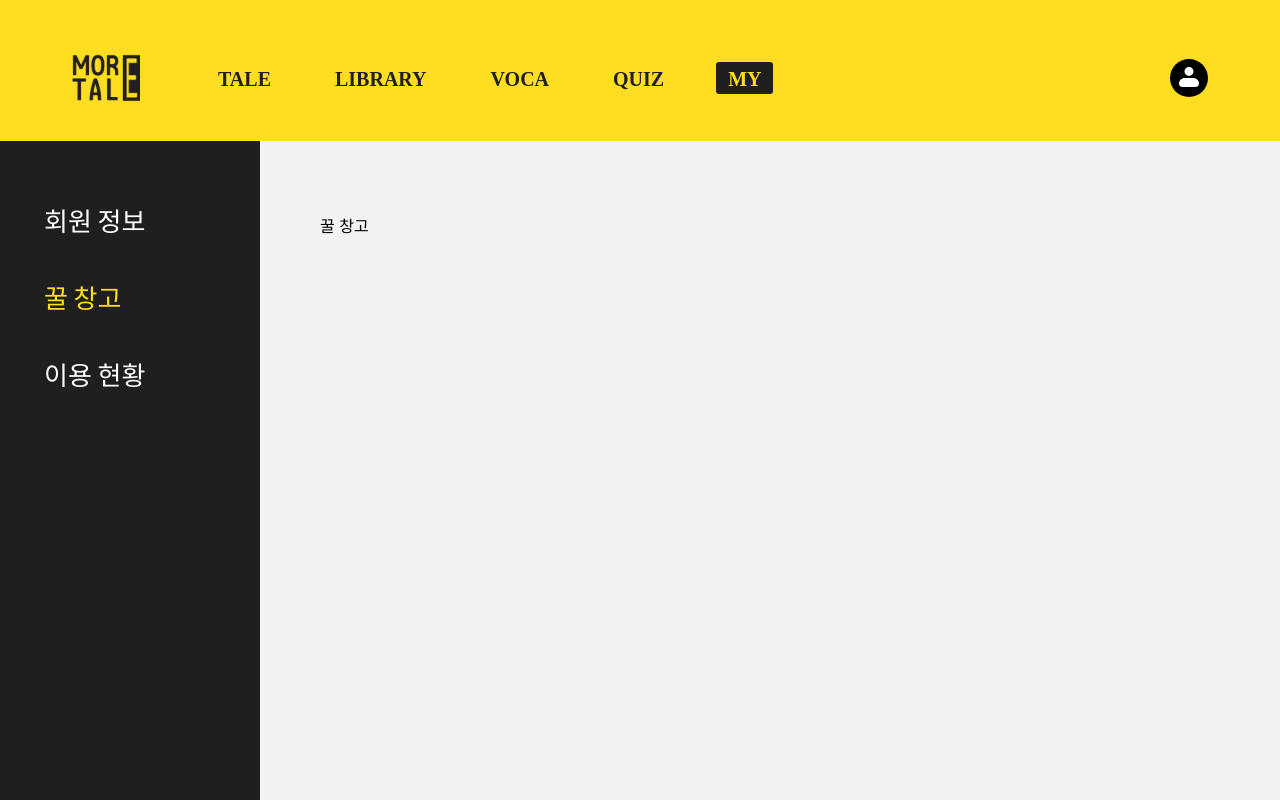
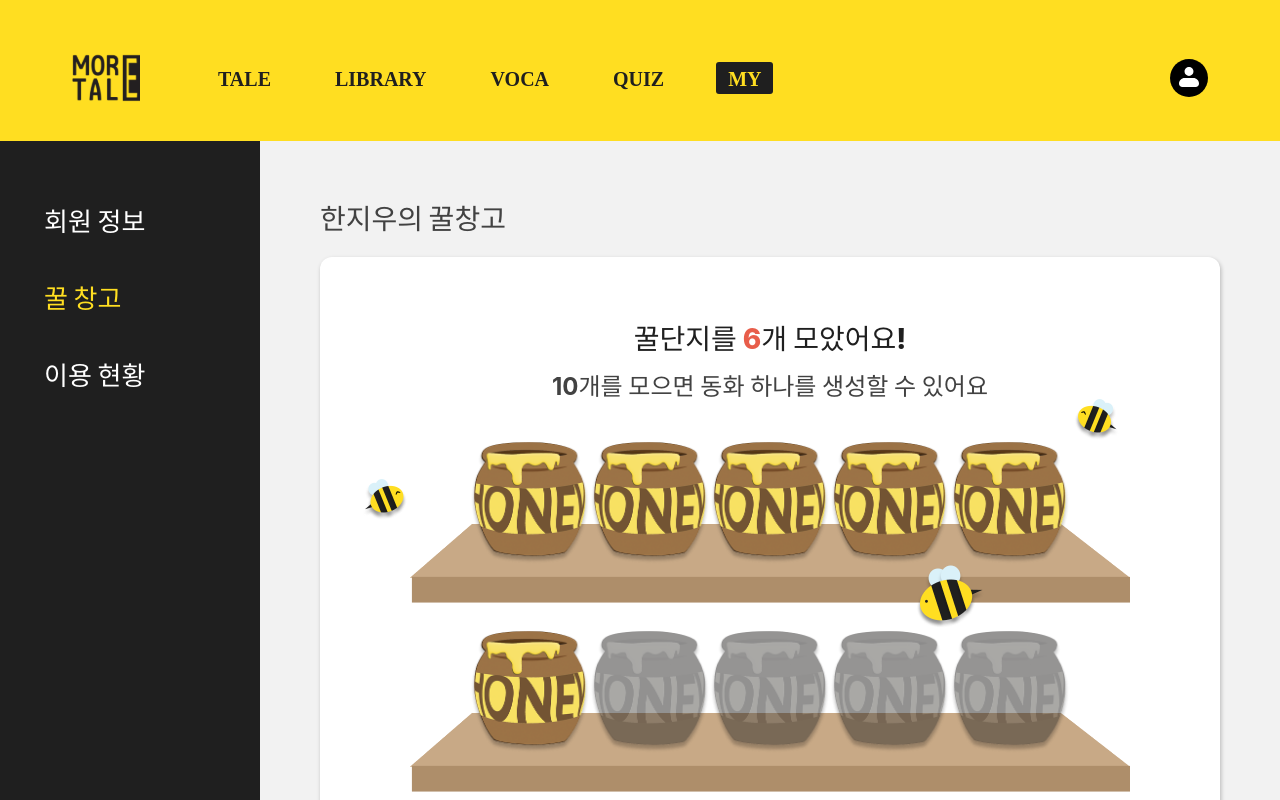
Before and after one commit to GDGoC-quadS-Team1/MoreTale-frontend, a React (Vite) app: page /mypage in a window 1280 px wide. Both pictures are taken after a click on the button "꿀 창고". Built offline with nearby package versions, Linux system fonts and the light colour scheme; a web font is replaced by a local one.

Commit message:
feat: 마이페이지 - 꿀 창고

```diff
--- a/src/pages/MyPage.tsx
+++ b/src/pages/MyPage.tsx
@@ -4,6 +4,12 @@ import Header from "../components/Header";
 import ProfileDefault from "../assets/images/mypage/profile-default.svg";
 import MaleIcon from "../assets/images/mypage/male.svg";
 import FemaleIcon from "../assets/images/mypage/female.svg";
+import HoneyBee1 from "../assets/images/mypage/honey-bee-1.png";
+import HoneyBee2 from "../assets/images/mypage/honey-bee-2.png";
+import HoneyBee3 from "../assets/images/mypage/honey-bee-3.png";
+import HoneyJarFilled from "../assets/images/mypage/honey-jar-filled.png";
+import HoneyJarEmpty from "../assets/images/mypage/honey-jar-empty.png";
+import HoneyJarStand from "../assets/images/mypage/honey-jar-stand.png";
 
 type SidebarKey = "member" | "honey" | "usage";
 
@@ -18,6 +24,12 @@ const CHILD_PROFILE = {
     age: 8,
     gender: "male" as const,
     email: "jiwoo0420@gmail.com",
+};
+
+const HONEY_WAREHOUSE_DUMMY = {
+    honeyCount: 6,
+    totalCount: 10,
+    jarsPerRow: 5,
 };
 
 const INFO_ROWS = [
@@ -40,6 +52,12 @@ const INFO_ROWS = [
 
 const MyPage = () => {
     const [activeSidebar, setActiveSidebar] = useState<SidebarKey>("member");
+    const { honeyCount, totalCount, jarsPerRow } = HONEY_WAREHOUSE_DUMMY;
+    const honeyJars = Array.from({ length: totalCount }, (_, index) => index < honeyCount);
+    const honeyShelfRows = [
+        honeyJars.slice(0, jarsPerRow),
+        honeyJars.slice(jarsPerRow),
+    ];
 
     return (
         <Wrapper>
@@ -58,7 +76,7 @@ const MyPage = () => {
                     ))}
                 </Sidebar>
                 <Main>
-                    {activeSidebar === "member" ? (
+                    {activeSidebar === "member" && (
                         <>
                             <ProfileCard>
                                 <ProfileImgContainer>
@@ -106,7 +124,48 @@ const MyPage = () => {
                                 ))}
                             </InfoList>
                         </>
-                    ) : (
+                    )}
+
+                    {activeSidebar === "honey" && (
+                        <>
+                            <HoneyTitle>한지우의 꿀창고</HoneyTitle>
+                            <HoneyCard>
+                                <HoneyStatus>
+                                    <HoneyStatusMain>
+                                        꿀단지를 <HoneyCount>{honeyCount}</HoneyCount>개 모았어요!
+                                    </HoneyStatusMain>
+                                    <HoneyStatusSub>
+                                        {totalCount}개를 모으면 동화 하나를 생성할 수 있어요
+                                    </HoneyStatusSub>
+                                </HoneyStatus>
+
+                                <HoneyDisplay>
+                                    <Bee1 src={HoneyBee1} alt="" />
+                                    <Bee2 src={HoneyBee2} alt="" />
+                                    <Bee3 src={HoneyBee3} alt="" />
+
+                                    {honeyShelfRows.map((row, rowIndex) => (
+                                        <ShelfRow key={rowIndex}>
+                                            <JarSlots>
+                                                {row.map((isFilled, jarIndex) => (
+                                                    <JarSlot key={jarIndex}>
+                                                        <JarImg
+                                                            src={isFilled ? HoneyJarFilled : HoneyJarEmpty}
+                                                            alt=""
+                                                            $filled={isFilled}
+                                                        />
+                                                    </JarSlot>
+                                                ))}
+                                            </JarSlots>
+                                            <StandImg src={HoneyJarStand} alt="" />
+                                        </ShelfRow>
+                                    ))}
+                                </HoneyDisplay>
+                            </HoneyCard>
+                        </>
+                    )}
+
+                    {activeSidebar === "usage" && (
                         <Placeholder>
                             {SIDEBAR_ITEMS.find((item) => item.key === activeSidebar)?.label}
                         </Placeholder>
@@ -355,5 +414,130 @@ const EditButton = styled.button`
     cursor: pointer;
 `;
 
+const HoneyTitle = styled.h2`
+    margin: 0;
+    color: #424242;
+    font-size: 28px;
+    font-weight: 900;
+`;
+
+const HoneyCard = styled.section`
+    background: #FFFFFF;
+    display: flex;
+    flex-direction: column;
+    align-items: center;
+    gap: 40px;
+    padding: 60px;
+    border-radius: 12px;
+    box-shadow: 1px 2px 4px 0 rgba(0, 0, 0, 0.25);
+`;
+
+const HoneyStatus = styled.div`
+    display: flex;
+    flex-direction: column;
+    align-items: center;
+    gap: 10px;
+    text-align: center;
+`;
+
+const HoneyStatusMain = styled.p`
+    margin: 0;
+    color: #1F1F1F;
+    font-size: 28px;
+    font-weight: 800;
+`;
+
+const HoneyCount = styled.span`
+    color: #e85d4a;
+`;
+
+const HoneyStatusSub = styled.p`
+    margin: 0;
+    color: #424242;
+    font-size: 24px;
+    font-weight: 700;
+`;
+
+const HoneyDisplay = styled.div`
+    position: relative;
+    width: 100%;
+    max-width: 720px;
+    display: flex;
+    flex-direction: column;
+    gap: 28px;
+`;
+
+const ShelfRow = styled.div`
+    position: relative;
+    display: flex;
+    flex-direction: column;
+    align-items: center;
+`;
+
+const JarSlots = styled.div`
+    position: relative;
+    z-index: 1;
+    display: flex;
+    justify-content: center;
+    align-items: flex-end;
+    gap: 0px;
+    width: 100%;
+    margin-bottom: -40px;
+    box-sizing: border-box;
+`;
+
+const JarSlot = styled.div`
+    flex: 1;
+    max-width: 120px;
+    display: flex;
+    justify-content: center;
+    align-items: flex-end;
+`;
+
+const JarImg = styled.img<{ $filled: boolean }>`
+    width: 100%;
+    max-width: 120px;
+    height: auto;
+    display: block;
+    object-fit: contain;
+`;
+
+const StandImg = styled.img`
+    width: 100%;
+    height: auto;
+    display: block;
+    object-fit: contain;
+`;
+
+const Bee1 = styled.img`
+    position: absolute;
+    left: -50px;
+    top: 30px;
+    width: 50px;
+    height: auto;
+    z-index: 2;
+    pointer-events: none;
+`;
+
+const Bee2 = styled.img`
+    position: absolute;
+    right: 140px;
+    top: 112px;
+    width: 80px;
+    height: auto;
+    z-index: 2;
+    pointer-events: none;
+`;
+
+const Bee3 = styled.img`
+    position: absolute;
+    right: 8px;
+    top: -50px;
+    width: 50px;
+    height: auto;
+    z-index: 2;
+    pointer-events: none;
+`;
+
 const Placeholder = styled.p`
 `;
```
